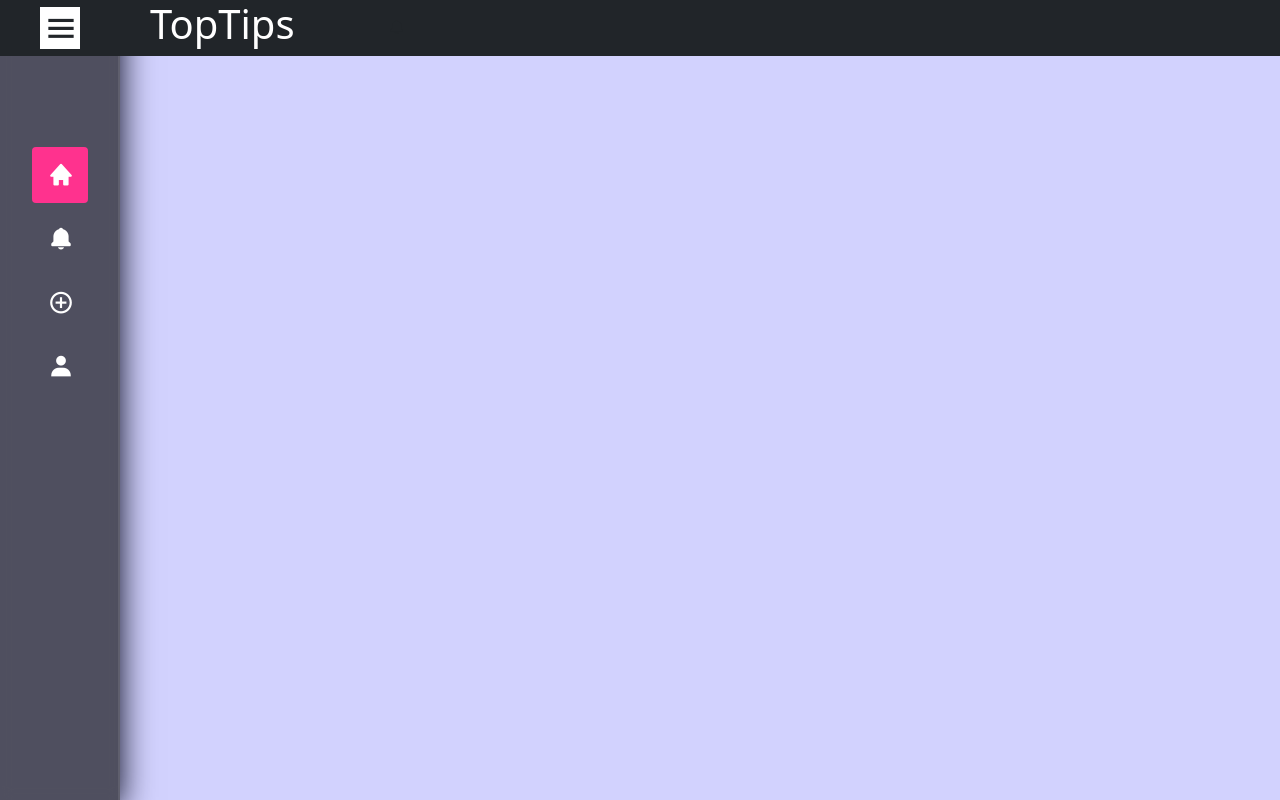
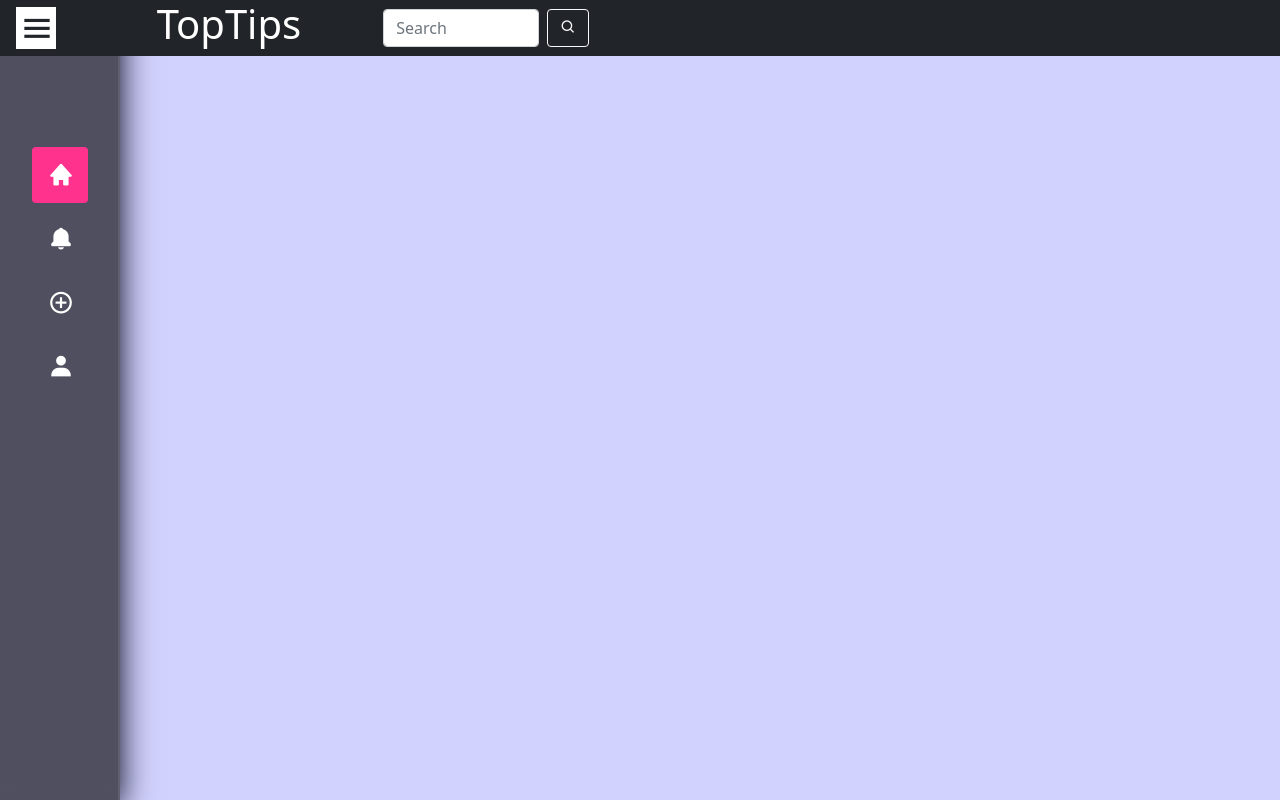
Before and after one commit to GabrieleMenghi/TopTips, a PHP site: page /sito/home.html in a window 1280 px wide. Run offline with PHP 8.4, Linux system fonts and the light colour scheme.

Commit message:
Add search button

```diff
--- a/css/style.css
+++ b/css/style.css
@@ -9,7 +9,7 @@ body {
 }
 
 /* MOBILE VERSION */
-@media screen and (max-width: 767px) {
+@media screen and (max-width: 768px) {
     .notification {
         color: white;
         font-size: 24px;
@@ -24,6 +24,10 @@ body {
     }
 
     .sidebar {
+        display: none;
+    }
+
+    .toggle {
         display: none;
     }
 
--- a/sito/home.html
+++ b/sito/home.html
@@ -11,17 +11,27 @@
 <title>TopTips - Home</title>
 </head>
 <body>
-    <div class="conteiner-fluid p-0 overflow-hidden" >
+    <div class="conteiner-fluid m-0 p-0 overflow-hidden" >
         <div class="row">
             <div class="col-12">
                 <header class="fixed-top bg-dark">
-                    <div class="container d-flex align-items-center">
+                    <div class="d-flex align-items-center">
                         <div class="toggle text-dark">
                             <i class="bx bx-menu"></i>
                         </div>
-                        <h1 class="logo text-white col-10">TopTips</h1>
-                        <ul class="notification nav nav-pills">
-                            <li class="nav-item col-2 text-center">
+                        <h1 class="logo text-white text-center col-4">TopTips</h1>
+                        <div class="col-1"></div>
+                        <nav class="col-4 navbar bg-dark">
+                            <form class="d-flex" role="search">
+                            <input class="form-control me-2" type="search" placeholder="Search" aria-label="Search">
+                            <button class="btn btn-outline-light" type="submit">
+                                <i class='bx bx-search'></i>
+                            </button>
+                            </form>
+                        </nav>
+                        <div class="col-1"></div>
+                        <ul class="col-2 notification nav nav-pills align-content-center">
+                            <li class="nav-item ps-4">
                                 <i class="bx bxs-bell"></i>
                             </li>
                         </ul>
```
